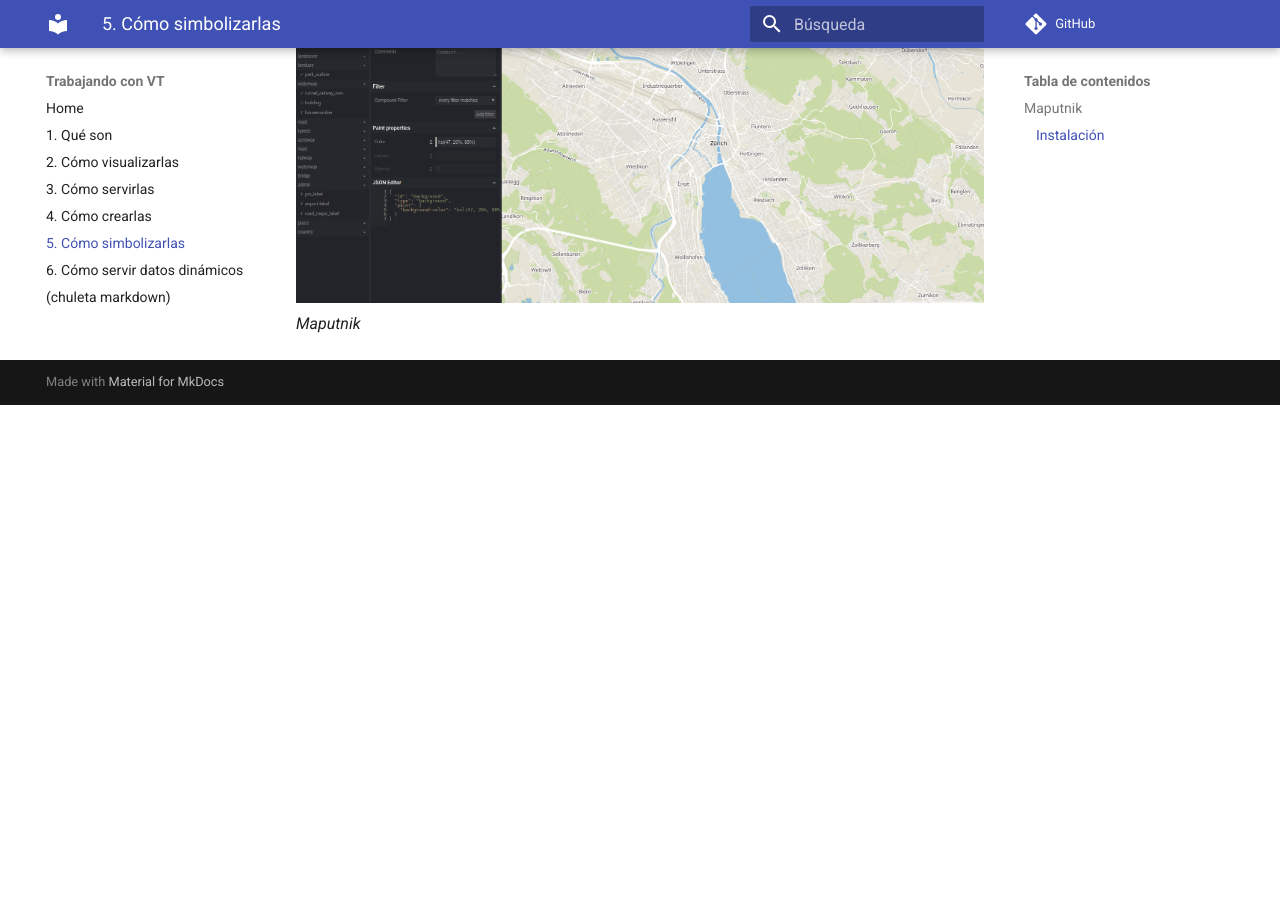
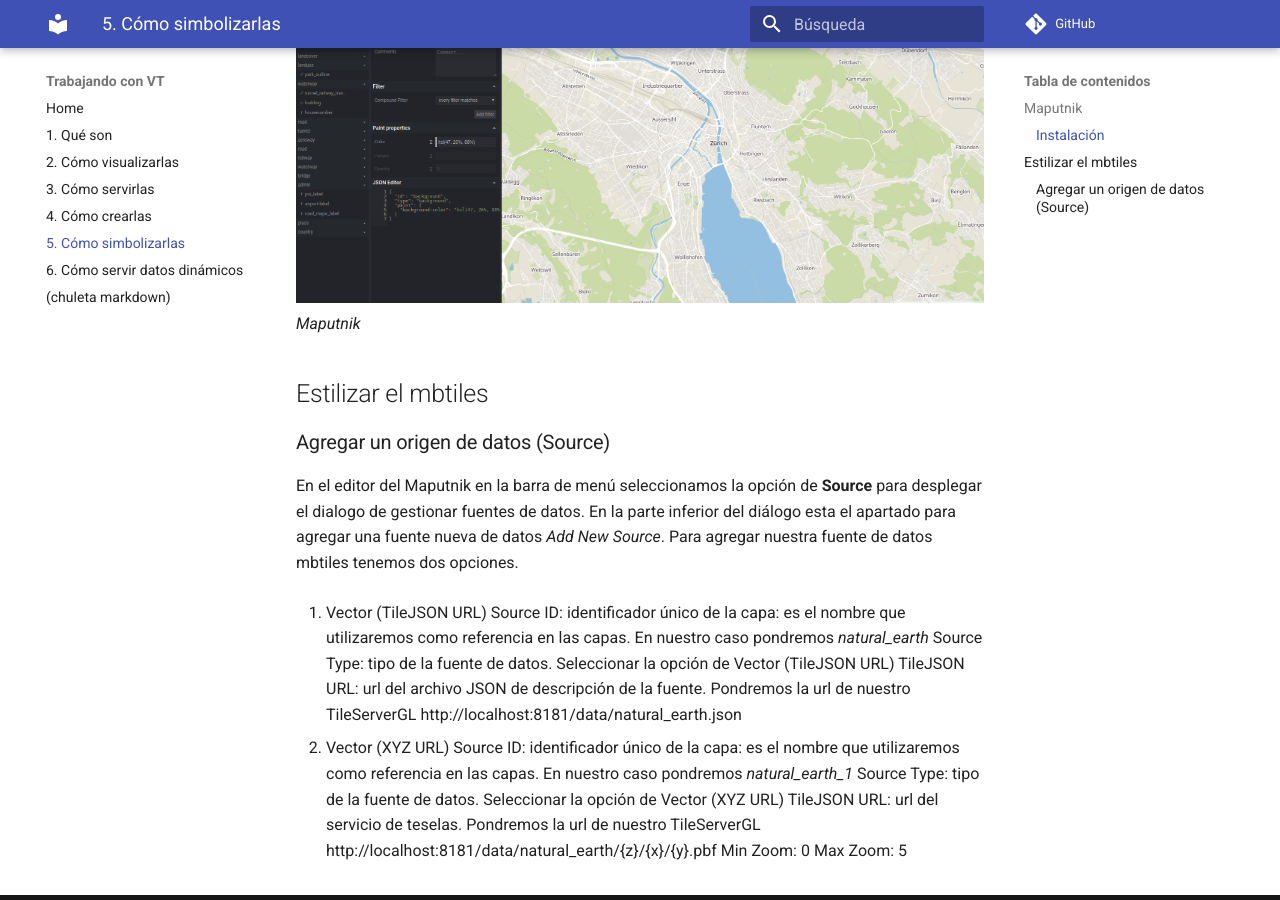
Before and after one commit to geoinquiets/taller-vt, an MkDocs documentation site: the page built from docs/5_estilos.md, in a window 1280 px wide and 900 px high, scrolled down 1003 px. Built offline with MkDocs 1.6.1 and Material for MkDocs 9.7.7, drawn with Linux system fonts in a browser that asks for light colours; comment, search, counter and statistics services are not loaded; old or Windows-style settings are respelled for this version of MkDocs; before the commit the page ends 1408 px from its top, so only the background shows below that.

Commit message:
add source to maputnik

```diff
--- a/docs/5_estilos.md
+++ b/docs/5_estilos.md
@@ -34,3 +34,22 @@
 
 ![Maputnik](img/maputnik.png)
 *Maputnik*
+
+## Estilizar el mbtiles
+
+### Agregar un origen de datos (Source)
+
+En el editor del Maputnik en la barra de menú seleccionamos la opción de **Source** para desplegar el dialogo de gestionar fuentes de datos. En la parte inferior del diálogo esta el apartado para agregar una fuente nueva de datos *Add New Source*. Para agregar nuestra fuente de datos mbtiles tenemos dos opciones.
+
+1. Vector (TileJSON URL)
+Source ID: identificador único de la capa: es el nombre que utilizaremos como referencia en las capas. En nuestro caso pondremos *natural_earth*
+Source Type: tipo de la fuente de datos. Seleccionar la opción de Vector (TileJSON URL)
+TileJSON URL: url del archivo JSON de descripción de la fuente. Pondremos la url de nuestro TileServerGL http://localhost:8181/data/natural_earth.json
+
+
+2. Vector (XYZ URL)
+Source ID: identificador único de la capa: es el nombre que utilizaremos como referencia en las capas. En nuestro caso pondremos *natural_earth_1*
+Source Type: tipo de la fuente de datos. Seleccionar la opción de Vector (XYZ URL)
+TileJSON URL: url del servicio de teselas. Pondremos la url de nuestro TileServerGL http://localhost:8181/data/natural_earth/{z}/{x}/{y}.pbf
+Min Zoom: 0
+Max Zoom: 5
```
